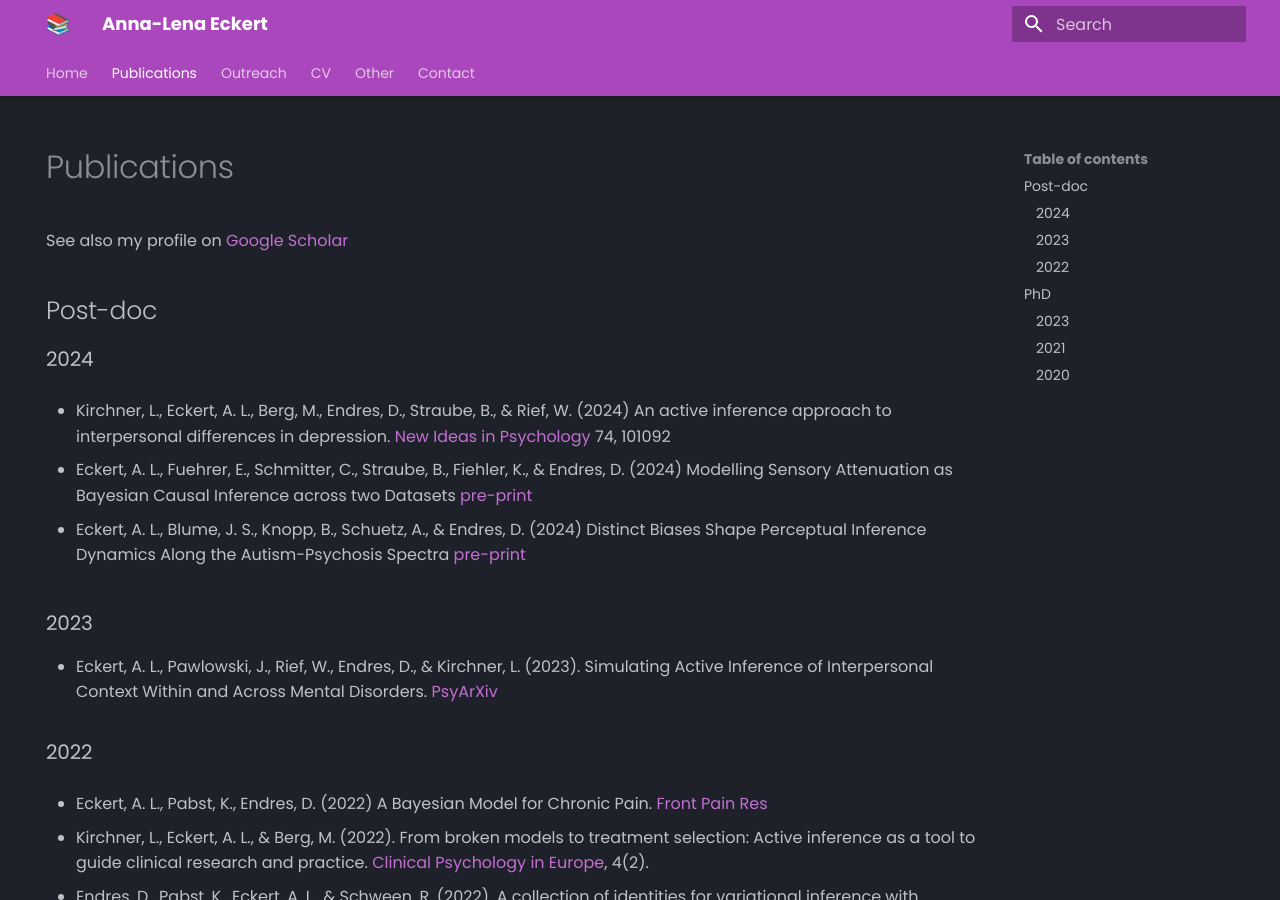
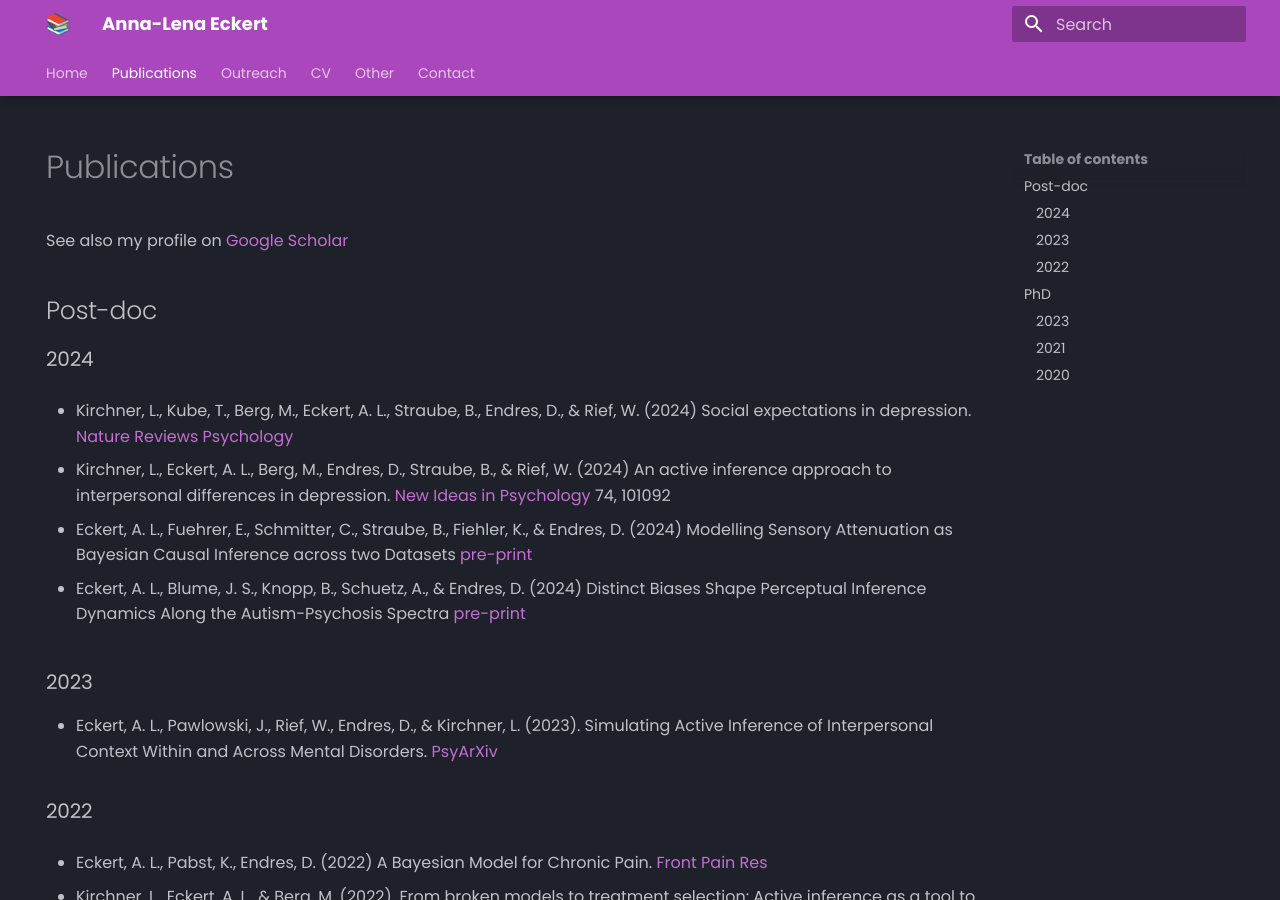
Before and after one commit to Eckertal/personal-website, an MkDocs documentation site: the page built from docs/publications.md, in a window 1280 px wide and 900 px high. Built offline with MkDocs 1.6.1 and Material for MkDocs 9.7.7, drawn with Linux system fonts in a browser that asks for light colours.

Commit message:
added nat rev psych publication

```diff
--- a/docs/publications.md
+++ b/docs/publications.md
@@ -8,6 +8,8 @@ See also my profile on [Google Scholar](https://scholar.google.com/citations?hl=
 ## Post-doc
 
 ### 2024
+
+- Kirchner, L., Kube, T., Berg, M., Eckert, A. L., Straube, B., Endres, D., & Rief, W. (2024) Social expectations in depression. [Nature Reviews Psychology](https://www.nature.com/articles/s44159-024-00386-x)
 
 - Kirchner, L., Eckert, A. L., Berg, M., Endres, D., Straube, B., & Rief, W. (2024) An active inference approach to interpersonal differences in depression. [New Ideas in Psychology](https://www.sciencedirect.com/science/article/pii/S0732118X24000205){ target=_blank } 74, 101092
 
```
